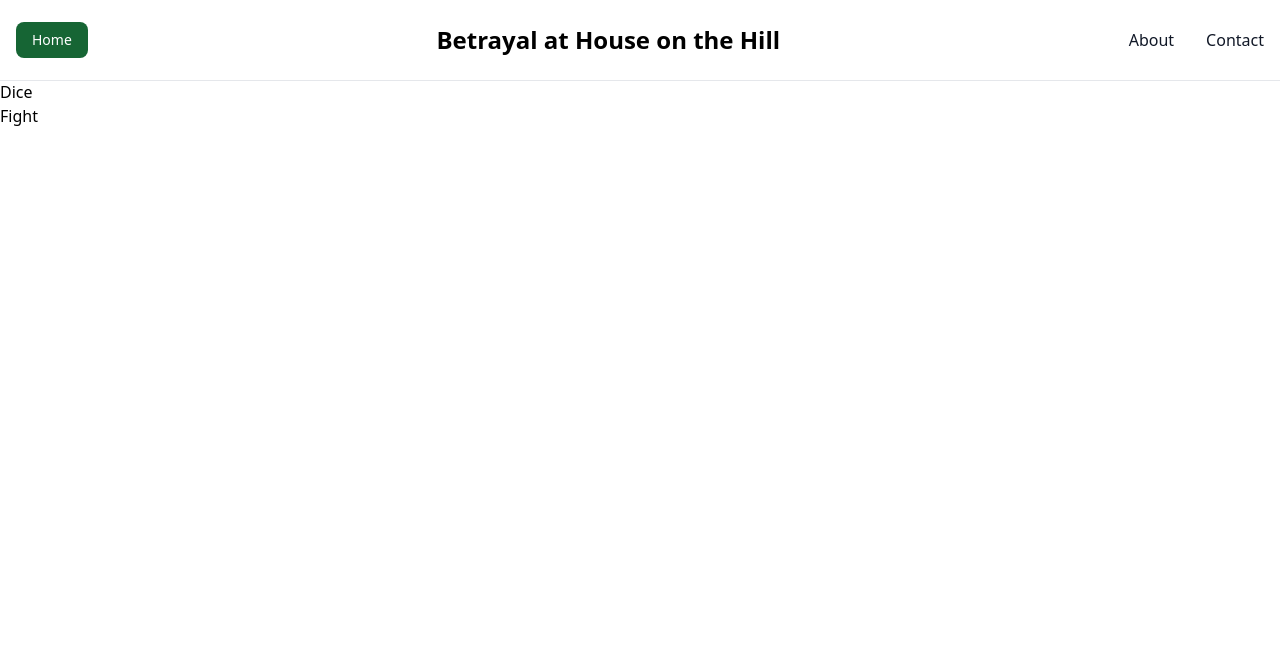
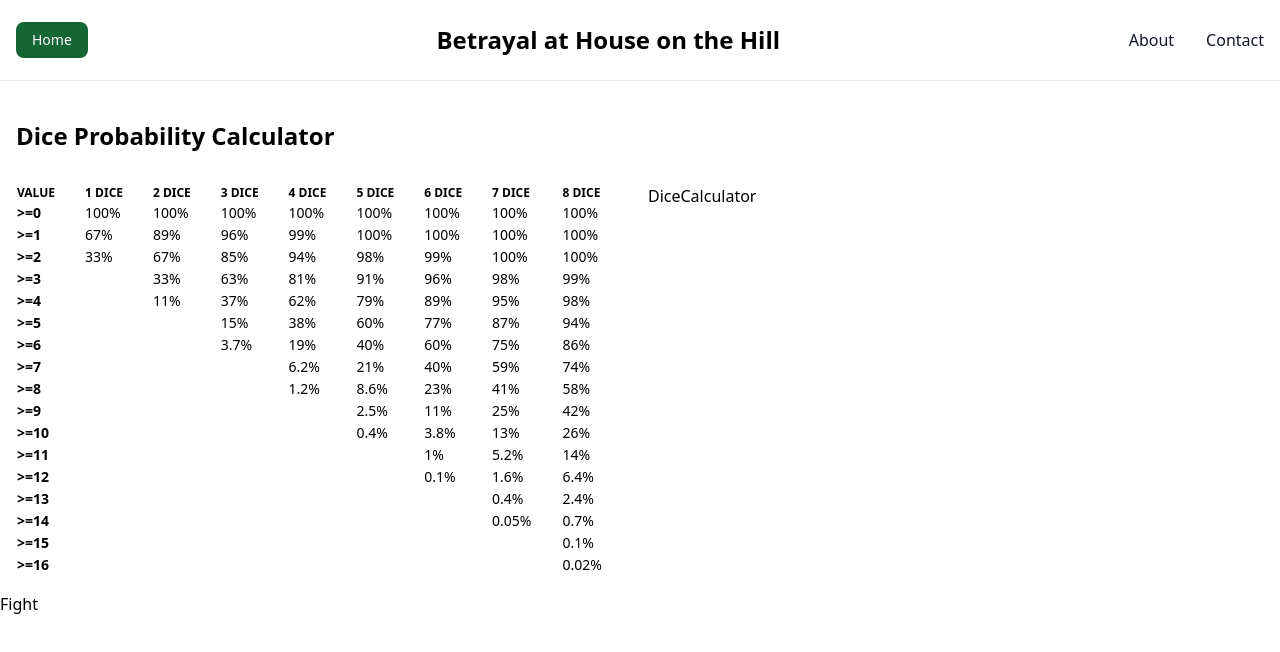
Before and after one commit to safifis/Boardgame, a React (Vite) app: page / in a window 1280 px wide. Shown: the top 652 px of the page. Built offline with nearby package versions, Linux system fonts and the light colour scheme.

Commit message:
Setup dice table

```diff
--- a/src/App.tsx
+++ b/src/App.tsx
@@ -1,9 +1,6 @@
-import { useState } from "react";
 import Betrayal from "./components/Betrayal";
 
 function App() {
-    const [count, setCount] = useState(0);
-
     return (
         <>
             <Betrayal />
--- a/src/components/Dice.tsx
+++ b/src/components/Dice.tsx
@@ -1,5 +1,21 @@
+import DiceCalculator from "./DiceCalculator";
+import DiceTable from "./DiceTable";
+
 const Dice = () => {
-    return <div className="flex">Dice</div>;
+    return (
+        <div className="flex flex-col mt-10">
+            <h2 className="text-2xl font-bold mb-4 px-4">
+                Dice Probability Calculator
+            </h2>
+            <div className="flex flex-wrap md:flex-nowrap justify-center gap-4 p-4">
+                <div className="flex-1">
+                    <DiceTable />
+                </div>
+                <div className="flex-1">
+                    <DiceCalculator />
+                </div>
+            </div>
+        </div>
+    );
 };
-
 export default Dice;
--- /dev/null
+++ b/src/components/DiceCalculator.tsx
@@ -0,0 +1,5 @@
+const DiceCalculator = () => {
+    return <div>DiceCalculator</div>;
+};
+
+export default DiceCalculator;
--- /dev/null
+++ b/src/components/DiceTable.tsx
@@ -0,0 +1,208 @@
+const DiceTable = () => {
+    return (
+        <div className="relative overflow-x-auto">
+            <table className="w-full text-sm text-left rtl:text-right ">
+                <thead className="text-xs  uppercase">
+                    <th scope="col">Value</th>
+                    <th scope="col">1 Dice</th>
+                    <th scope="col">2 Dice</th>
+                    <th scope="col">3 Dice</th>
+                    <th scope="col">4 Dice</th>
+                    <th scope="col">5 Dice</th>
+                    <th scope="col">6 Dice</th>
+                    <th scope="col">7 Dice</th>
+                    <th scope="col">8 Dice</th>
+                </thead>
+                <tr>
+                    <th scope="row">{">"}=0</th>
+                    <td>100%</td>
+                    <td>100%</td>
+                    <td>100%</td>
+                    <td>100%</td>
+                    <td>100%</td>
+                    <td>100%</td>
+                    <td>100%</td>
+                    <td>100%</td>
+                </tr>
+                <tr>
+                    <th scope="row">{">"}=1</th>
+                    <td>67%</td>
+                    <td>89%</td>
+                    <td>96%</td>
+                    <td>99%</td>
+                    <td>100%</td>
+                    <td>100%</td>
+                    <td>100%</td>
+                    <td>100%</td>
+                </tr>
+                <tr>
+                    <th scope="row">{">"}=2</th>
+                    <td>33%</td>
+                    <td>67%</td>
+                    <td>85%</td>
+                    <td>94%</td>
+                    <td>98%</td>
+                    <td>99%</td>
+                    <td>100%</td>
+                    <td>100%</td>
+                </tr>
+                <tr>
+                    <th scope="row">{">"}=3</th>
+                    <td></td>
+                    <td>33%</td>
+                    <td>63%</td>
+                    <td>81%</td>
+                    <td>91%</td>
+                    <td>96%</td>
+                    <td>98%</td>
+                    <td>99%</td>
+                </tr>
+                <tr>
+                    <th scope="row">{">"}=4</th>
+                    <td></td>
+                    <td>11%</td>
+                    <td>37%</td>
+                    <td>62%</td>
+                    <td>79%</td>
+                    <td>89%</td>
+                    <td>95%</td>
+                    <td>98%</td>
+                </tr>
+                <tr>
+                    <th scope="row">{">"}=5</th>
+                    <td></td>
+                    <td></td>
+                    <td>15%</td>
+                    <td>38%</td>
+                    <td>60%</td>
+                    <td>77%</td>
+                    <td>87%</td>
+                    <td>94%</td>
+                </tr>
+                <tr>
+                    <th scope="row">{">"}=6</th>
+                    <td></td>
+                    <td></td>
+                    <td>3.7%</td>
+                    <td>19%</td>
+                    <td>40%</td>
+                    <td>60%</td>
+                    <td>75%</td>
+                    <td>86%</td>
+                </tr>
+                <tr>
+                    <th scope="row">{">"}=7</th>
+                    <td></td>
+                    <td></td>
+                    <td></td>
+                    <td>6.2%</td>
+                    <td>21%</td>
+                    <td>40%</td>
+                    <td>59%</td>
+                    <td>74%</td>
+                </tr>
+                <tr>
+                    <th scope="row">{">"}=8</th>
+                    <td></td>
+                    <td></td>
+                    <td></td>
+                    <td>1.2%</td>
+                    <td>8.6%</td>
+                    <td>23%</td>
+                    <td>41%</td>
+                    <td>58%</td>
+                </tr>
+                <tr>
+                    <th scope="row">{">"}=9</th>
+                    <td></td>
+                    <td></td>
+                    <td></td>
+                    <td></td>
+                    <td>2.5%</td>
+                    <td>11%</td>
+                    <td>25%</td>
+                    <td>42%</td>
+                </tr>
+                <tr>
+                    <th scope="row">{">"}=10</th>
+                    <td></td>
+                    <td></td>
+                    <td></td>
+                    <td></td>
+                    <td>0.4%</td>
+                    <td>3.8%</td>
+                    <td>13%</td>
+                    <td>26%</td>
+                </tr>
+                <tr>
+                    <th scope="row">{">"}=11</th>
+                    <td></td>
+                    <td></td>
+                    <td></td>
+                    <td></td>
+                    <td></td>
+                    <td>1%</td>
+                    <td>5.2%</td>
+                    <td>14%</td>
+                </tr>
+                <tr>
+                    <th scope="row">{">"}=12</th>
+                    <td></td>
+                    <td></td>
+                    <td></td>
+                    <td></td>
+                    <td></td>
+                    <td>0.1%</td>
+                    <td>1.6%</td>
+                    <td>6.4%</td>
+                </tr>
+                <tr>
+                    <th scope="row">{">"}=13</th>
+                    <td></td>
+                    <td></td>
+                    <td></td>
+                    <td></td>
+                    <td></td>
+                    <td></td>
+                    <td>0.4%</td>
+                    <td>2.4%</td>
+                </tr>
+                <tr>
+                    <th scope="row">{">"}=14</th>
+                    <td></td>
+                    <td></td>
+                    <td></td>
+                    <td></td>
+                    <td></td>
+                    <td></td>
+                    <td>0.05%</td>
+                    <td>0.7%</td>
+                </tr>
+                <tr>
+                    <th scope="row">{">"}=15</th>
+                    <td></td>
+                    <td></td>
+                    <td></td>
+                    <td></td>
+                    <td></td>
+                    <td></td>
+                    <td></td>
+                    <td>0.1%</td>
+                </tr>
+                <tr>
+                    <th scope="row">{">"}=16</th>
+                    <td></td>
+                    <td></td>
+                    <td></td>
+                    <td></td>
+                    <td></td>
+                    <td></td>
+                    <td></td>
+                    <td>0.02%</td>
+                </tr>
+            </table>
+        </div>
+    );
+};
+
+export default DiceTable;
```
